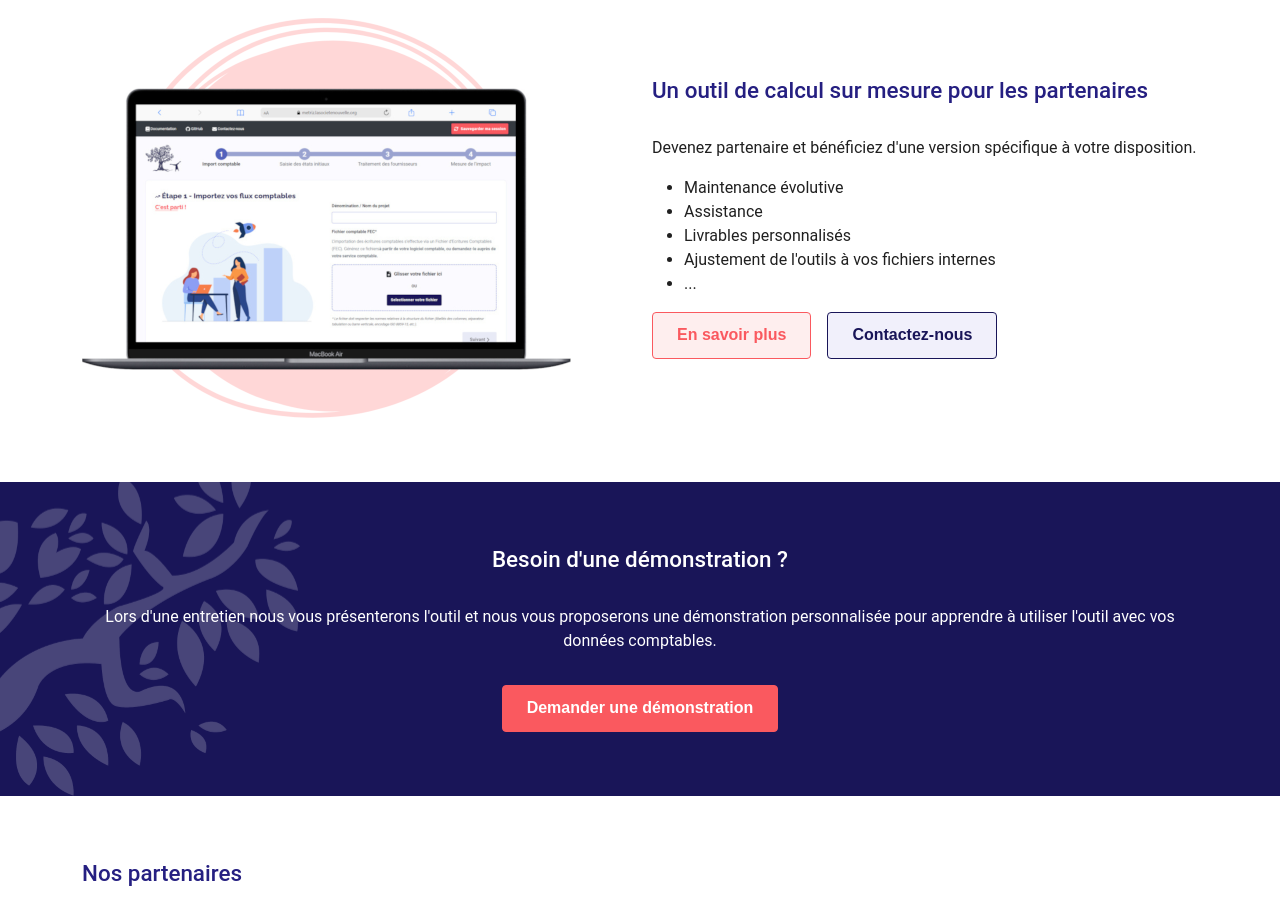
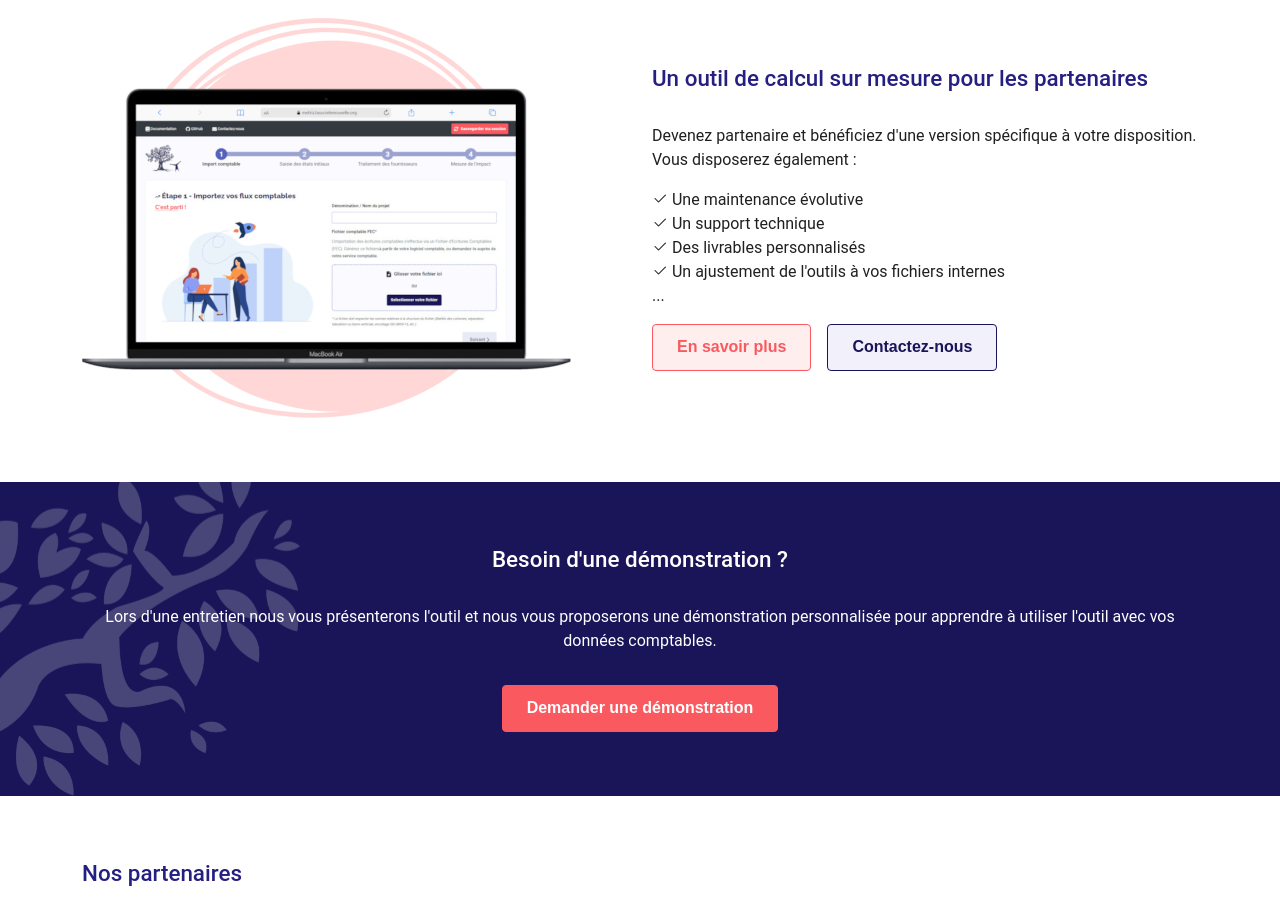
Before and after one commit to La-Societe-Nouvelle/LaSocieteNouvelle-Website, a Next.js app: page /cabinets-comptables in a window 1280 px wide. Shown: the part 1420-2336 px from the top of the page. Built offline with nearby package versions, Linux system fonts and the light colour scheme.

Commit message:
update content page "Cabinets comptables"

```diff
--- a/src/pages/cabinets-comptables.js
+++ b/src/pages/cabinets-comptables.js
@@ -70,13 +70,13 @@ const Cabinets = () => {
                 Un outil de calcul sur mesure pour les partenaires
               </h3>
               <p>
-                Devenez partenaire et bénéficiez d'une version spécifique à votre disposition.
+                Devenez partenaire et bénéficiez d'une version spécifique à votre disposition. Vous disposerez également :
               </p>
-              <ul>
-                <li>Maintenance évolutive</li>
-                <li>Assistance</li>
-                <li>Livrables personnalisés</li>
-                <li>Ajustement de l'outils à vos fichiers internes</li>
+              <ul className="list-unstyled">
+                <li><i className="bi bi-check2"></i> Une maintenance évolutive</li>
+                <li><i className="bi bi-check2"></i> Un support technique</li>
+                <li><i className="bi bi-check2"></i> Des livrables personnalisés</li>
+                <li><i className="bi bi-check2"></i> Un ajustement de l'outils à vos fichiers internes</li>
                 <li>...</li>
               </ul>
 
```
